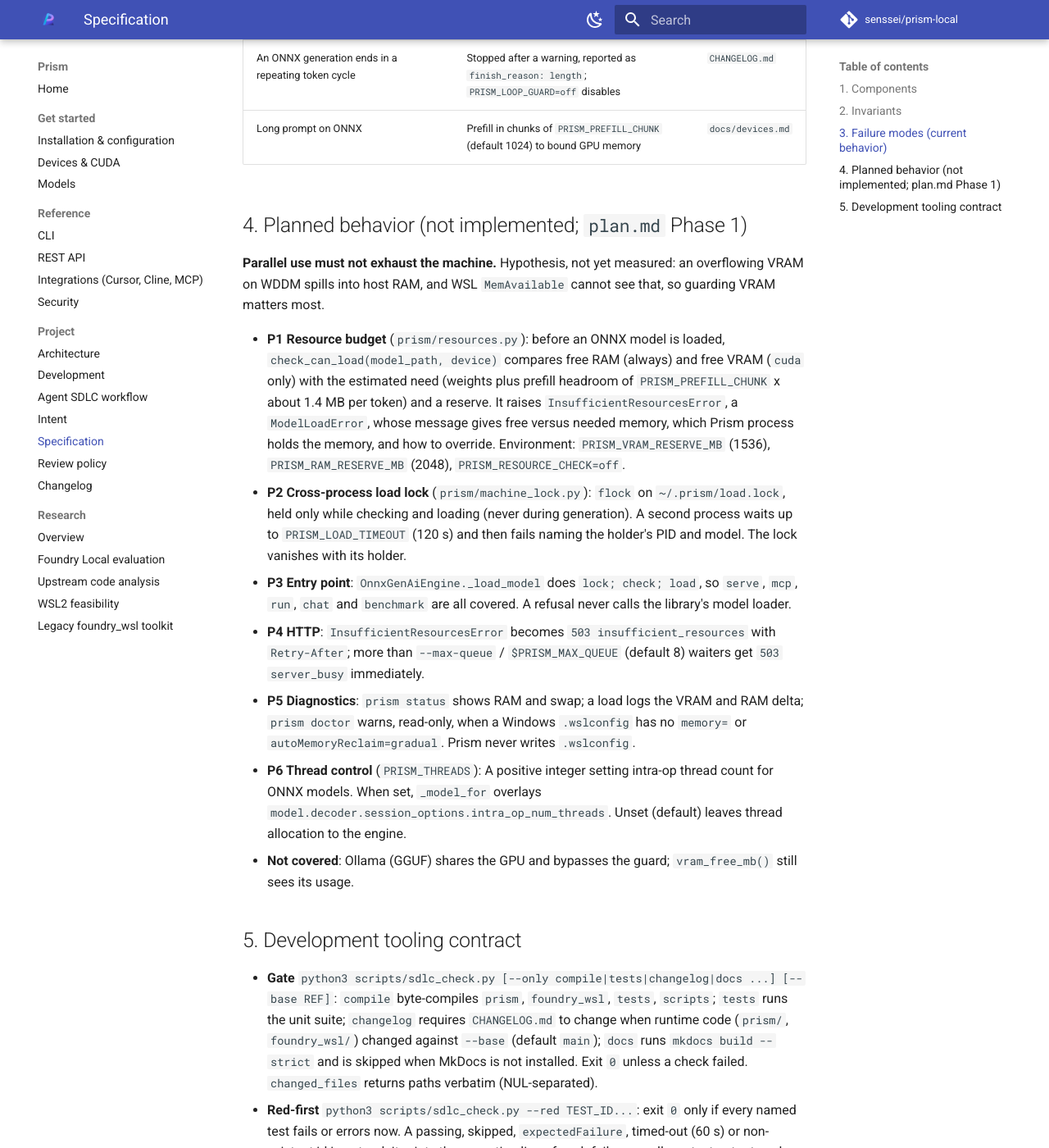
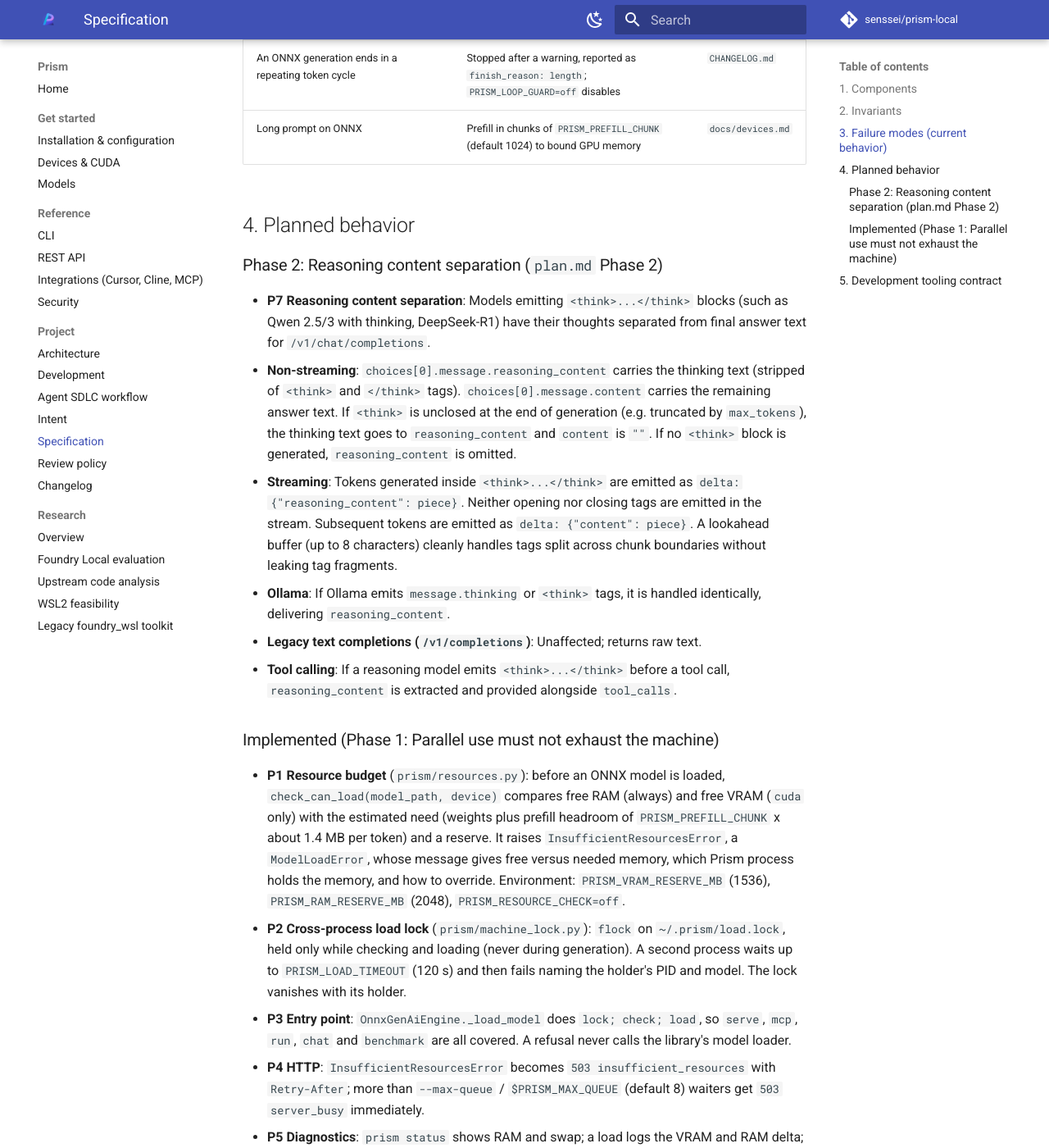
Before and after one commit to senssei/prism-local, an MkDocs documentation site: the page built from docs/sdlc/spec.md, in a window 1280 px wide and 1400 px high, scrolled down 1876 px. Shown: the whole window at 82% size. Built offline with MkDocs 1.6.1 and Material for MkDocs 9.7.7, drawn with Linux system fonts in a browser that asks for light colours; comment, search, counter and statistics services are not loaded.

```diff
--- a/spec.md
+++ b/spec.md
@@ -40,10 +40,19 @@
 | An ONNX generation ends in a repeating token cycle | Stopped after a warning, reported as `finish_reason: length`; `PRISM_LOOP_GUARD=off` disables | `CHANGELOG.md` |
 | Long prompt on ONNX | Prefill in chunks of `PRISM_PREFILL_CHUNK` (default 1024) to bound GPU memory | `docs/devices.md` |
 
-## 4. Planned behavior (not implemented; `plan.md` Phase 1)
+## 4. Planned behavior
 
-**Parallel use must not exhaust the machine.** Hypothesis, not yet measured: an overflowing VRAM on WDDM spills into host RAM,
-and WSL `MemAvailable` cannot see that, so guarding VRAM matters most.
+### Phase 2: Reasoning content separation (`plan.md` Phase 2)
+
+- **P7 Reasoning content separation**:
+  Models emitting `<think>...</think>` blocks (such as Qwen 2.5/3 with thinking, DeepSeek-R1) have their thoughts separated from final answer text for `/v1/chat/completions`.
+  - **Non-streaming**: `choices[0].message.reasoning_content` carries the thinking text (stripped of `<think>` and `</think>` tags). `choices[0].message.content` carries the remaining answer text. If `<think>` is unclosed at the end of generation (e.g. truncated by `max_tokens`), the thinking text goes to `reasoning_content` and `content` is `""`. If no `<think>` block is generated, `reasoning_content` is omitted.
+  - **Streaming**: Tokens generated inside `<think>...</think>` are emitted as `delta: {"reasoning_content": piece}`. Neither opening nor closing tags are emitted in the stream. Subsequent tokens are emitted as `delta: {"content": piece}`. A lookahead buffer (up to 8 characters) cleanly handles tags split across chunk boundaries without leaking tag fragments.
+  - **Ollama**: If Ollama emits `message.thinking` or `<think>` tags, it is handled identically, delivering `reasoning_content`.
+  - **Legacy text completions (`/v1/completions`)**: Unaffected; returns raw text.
+  - **Tool calling**: If a reasoning model emits `<think>...</think>` before a tool call, `reasoning_content` is extracted and provided alongside `tool_calls`.
+
+### Implemented (Phase 1: Parallel use must not exhaust the machine)
 
 - **P1 Resource budget** (`prism/resources.py`): before an ONNX model is loaded, `check_can_load(model_path, device)` compares free
   RAM (always) and free VRAM (`cuda` only) with the estimated need (weights plus prefill headroom of `PRISM_PREFILL_CHUNK` x about
```
Also changed, not shown: CHANGELOG.md (+1 -0 lines), plan.md (+11 -2 lines), 2 other files.
